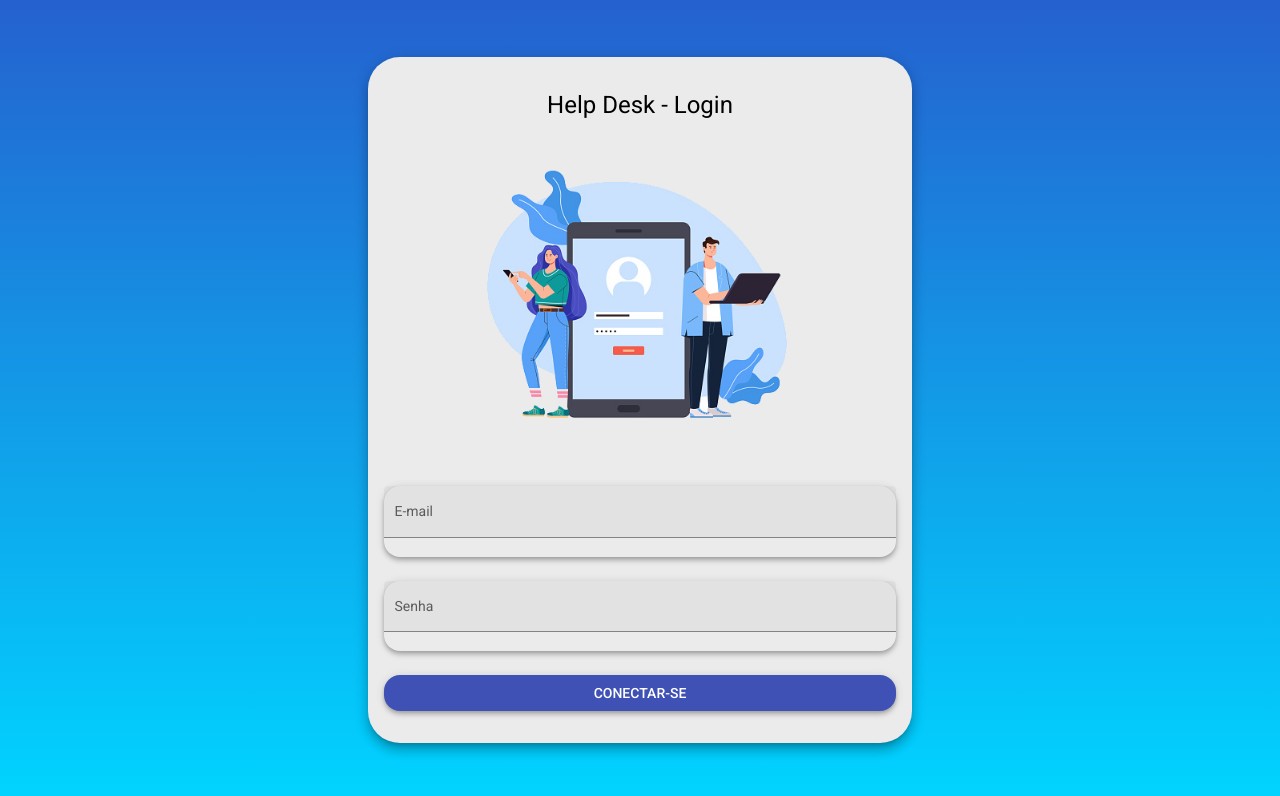
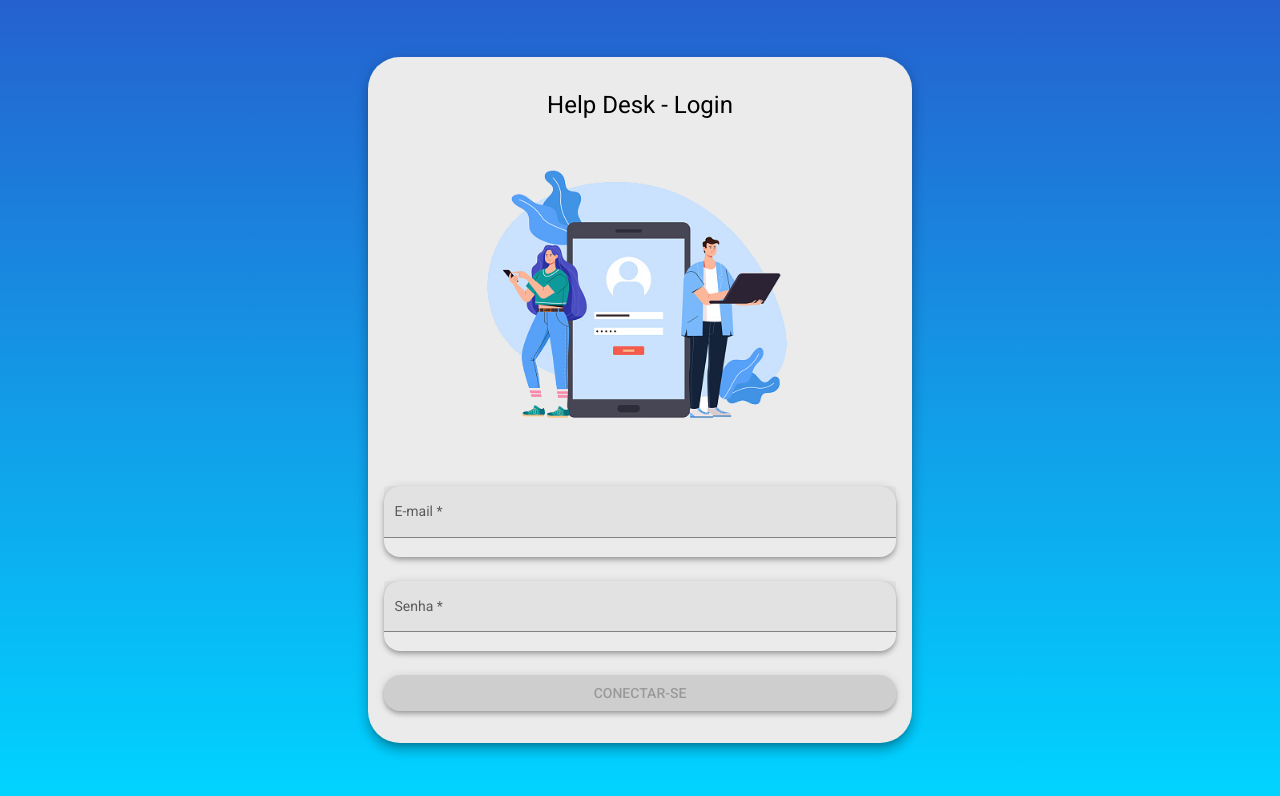
Before and after one commit to williamartins02/helpdesk-front-end, an Angular app: page /login in a window 1280 px wide. Shown: the top 796 px of the page. Built offline with nearby package versions, Linux system fonts and the light colour scheme.

Commit message:
Validacao de form para LOGIN

```diff
--- a/src/app/components/login/login.component.html
+++ b/src/app/components/login/login.component.html
@@ -6,15 +6,17 @@
 
         <mat-form-field class="full-width mat-elevation-z4" appearance="fill">
             <mat-label>E-mail</mat-label>
-            <input matInput placeholder="Ex. fulano@mail.com">
+            <input [formControl]="email" required
+            [(ngModel)]="creds.email" name="email" matInput placeholder="Ex. fulano@mail.com">
         </mat-form-field>
 
         <mat-form-field class="full-width mat-elevation-z4" appearance="fill">
             <mat-label>Senha</mat-label>
-            <input type="password" matInput placeholder="Ex. 123">
+            <input [formControl]="senha" required
+            [(ngModel)]="creds.senha" name="senha" type="password" matInput placeholder="Ex. 123">
         </mat-form-field>
 
-        <button class="full-width mat-elevation-z4" mat-raised-button color="primary">CONECTAR-SE</button>
+        <button [disabled]="!validaCampos()" class="full-width mat-elevation-z4" mat-raised-button color="primary">CONECTAR-SE</button>
 
     </form>
 </div>
--- a/src/app/components/login/login.component.ts
+++ b/src/app/components/login/login.component.ts
@@ -1,4 +1,6 @@
+import { Credenciais } from './../../models/credenciais';
 import { Component, OnInit } from '@angular/core';
+import { FormControl, Validators } from '@angular/forms';
 
 @Component({
   selector: 'app-login',
@@ -7,9 +9,24 @@ import { Component, OnInit } from '@angular/core';
 })
 export class LoginComponent implements OnInit {
 
+  creds: Credenciais ={
+    email: '',
+    senha: ''
+  }
+  //criando VALIDAÇÃO para campo LOGIN/SENHA
+  email = new FormControl(null, Validators.email);
+  senha = new FormControl(null, Validators.minLength(4));
+
   constructor() { }
 
   ngOnInit(): void {
   }
 
+  validaCampos(): boolean{
+    if(this.email.valid && this.senha.valid) {
+      return true
+    }
+    return false;
+  }
+
 }
--- /dev/null
+++ b/src/app/models/credenciais.ts
@@ -0,0 +1,4 @@
+export interface Credenciais{
+    email: string;
+    senha: string;
+}
```
